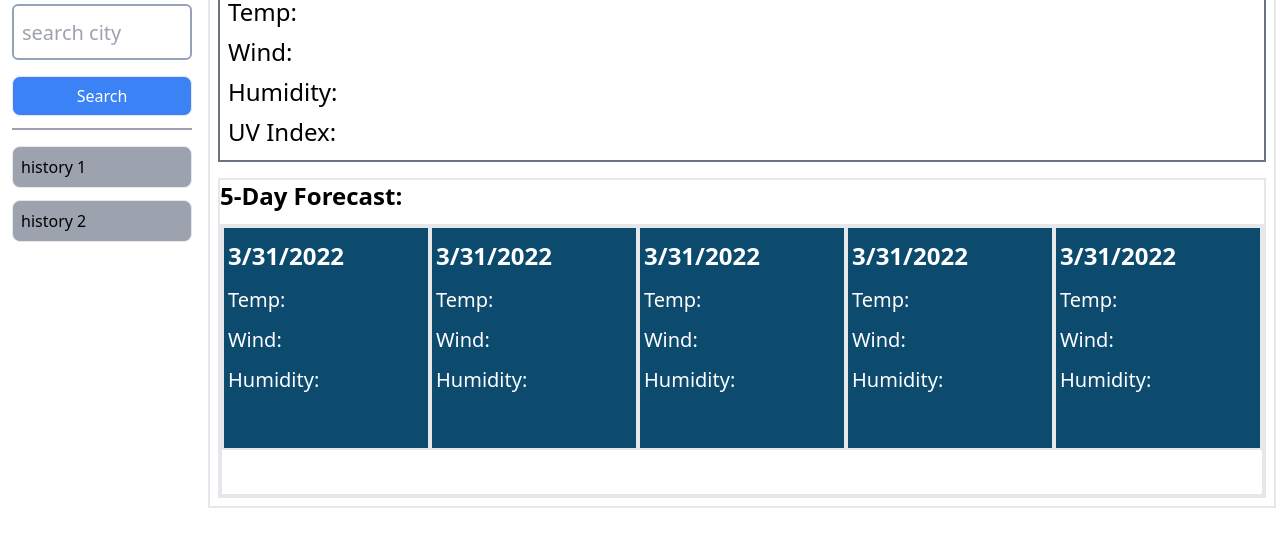
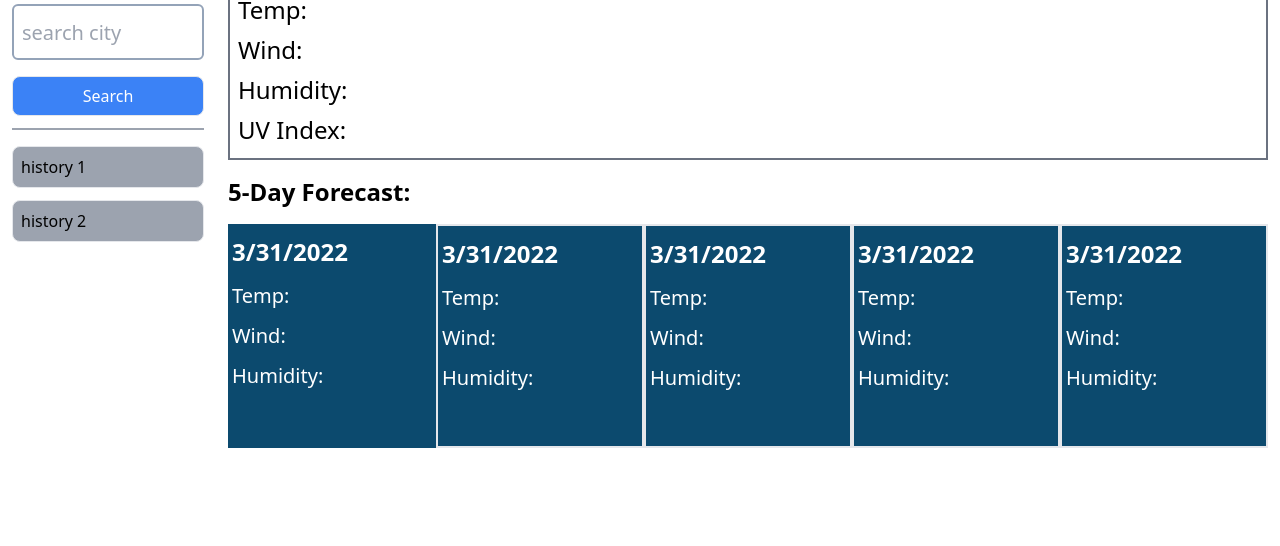
Before and after one commit to infinissible/Smart-weather-dashboard, a plain HTML site: page index.html in a window 1280 px wide. Shown: the part 200-746 px from the top of the page. Drawn offline with nearby package versions, Linux system fonts and the light colour scheme.

Commit message:
flexbox edited

```diff
--- a/index.html
+++ b/index.html
@@ -30,7 +30,7 @@
             </div>
         </div>
     </div>
-    <div class="container border-2 border-content basis-3/4 h-full p-2 mr-1 mt-2">
+    <div class="container border-content basis-3/4 h-full p-2 mr-1 mt-2">
       <div class="container p-2 border-2 border-gray-500">
         <h1 class="text-3xl font-bold leading-loose">Riverside (3/3/2022)</h1>
         <p class="text-2xl leading-10">Temp: </p>
@@ -38,12 +38,12 @@
         <p class="text-2xl leading-10">Humidity:</p>
         <p class="text-2xl leading-10">UV Index:</p>
       </div>
-      <div class="container border-2 h-80 mt-4 flex flex-wrap">
+      <div class="container h-80 mt-4 flex flex-wrap">
         <div class="container h-0">
             <h1 class="text-2xl font-bold">5-Day Forecast:</h1>
         </div>
-        <div class="container flex justify-between border-2">
-            <div class="container border-2 h-56 w-52 bg-sky-900 p-1">
+        <div class="container flex justify-between">
+            <div class="container h-56 w-52 bg-sky-900 p-1">
               <h1 class="text-2xl text-white font-bold leading-loose">3/31/2022</h1>
               <p class="text-xl text-white leading-10">Temp: </p>
               <p class="text-xl text-white leading-10">Wind: </p>
```
